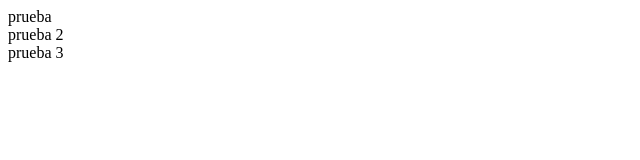
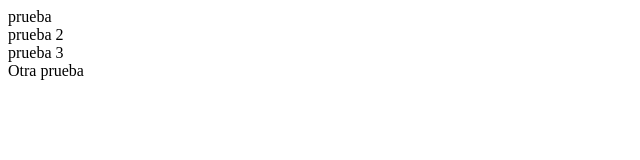
Before and after one commit to emalanis/pruebas-git, a plain HTML site: page prueba.html in a window 1280 px wide. Shown: the full height of the page, 0-640 px from the left. Drawn offline with Linux system fonts and the light colour scheme.

Commit message:
otra prueba en featured

```diff
--- a/prueba.html
+++ b/prueba.html
@@ -7,6 +7,7 @@
     <div>prueba</div>
     <div>prueba 2</div>
     <div>prueba 3</div>
+    <div>Otra prueba</div>
 </head>
 <body>
 
```
